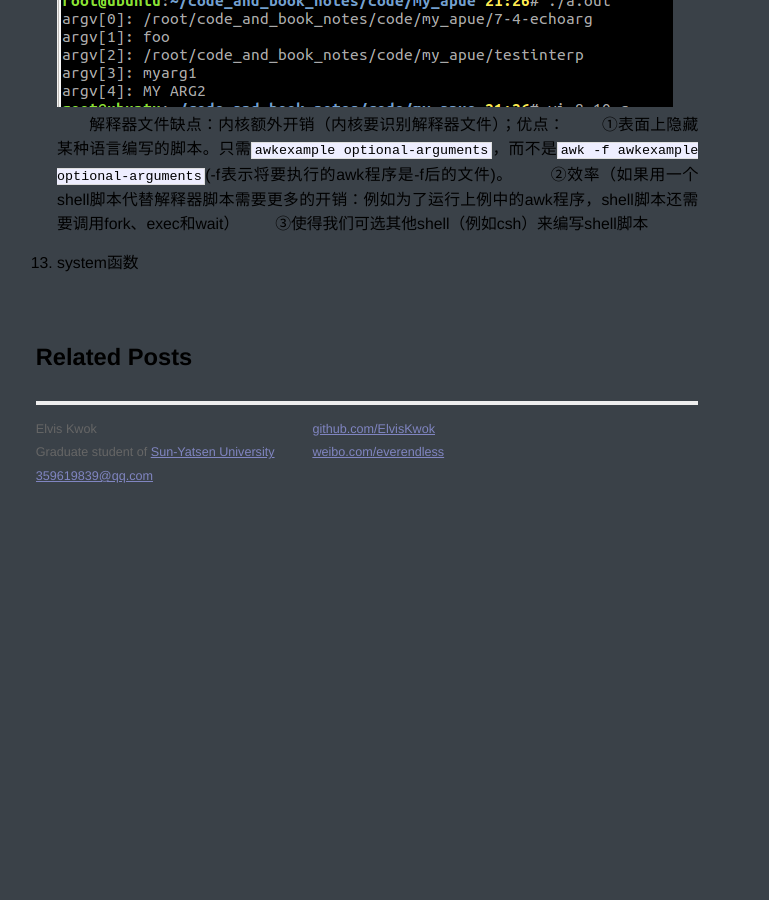
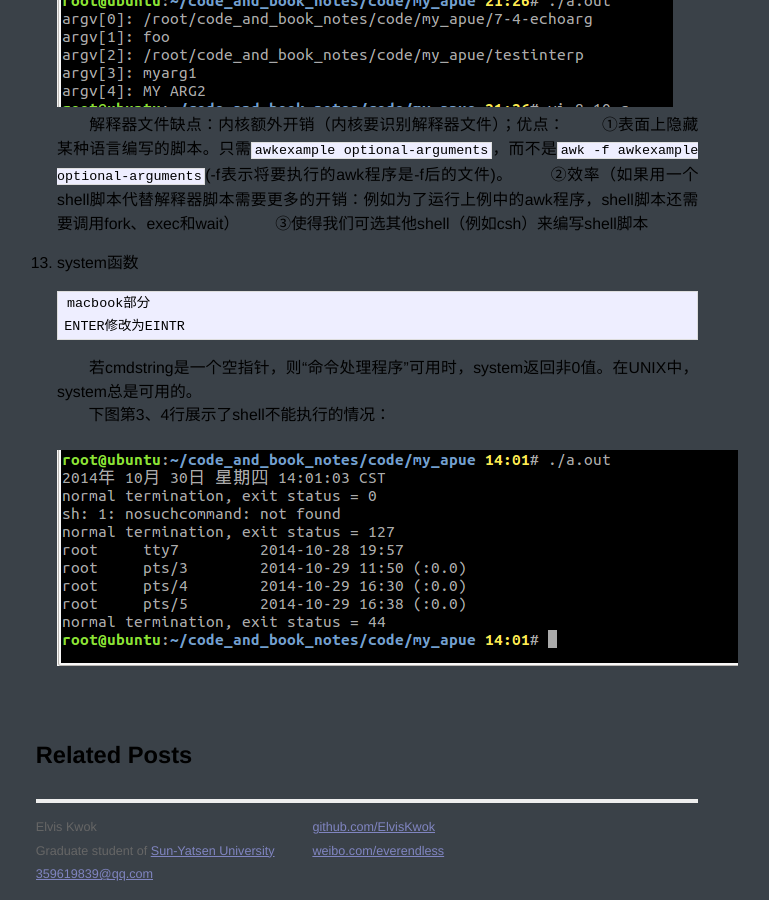
Before and after one commit to ElvisKwok/ElvisKwok.github.io, a Jekyll site: the page built from apue/2014-09-22-notes-of-apue-8.md, in a window 1280 px wide and 900 px high, scrolled down 6818 px. Shown: the whole window, without its empty margins (273-1042 px from the left). Built offline with Jekyll 4.4.1, drawn with Linux system fonts in a browser that asks for light colours; Markdown is read by kramdown in place of the engine named in the settings; comment, search, counter and statistics services are not loaded; before the commit the page ends 7319 px from its top, so only the background shows below that.

Commit message:
half 8.13

````diff
--- a/apue/2014-09-22-notes-of-apue-8.md
+++ b/apue/2014-09-22-notes-of-apue-8.md
@@ -224,6 +224,14 @@ title: Notes of APUE 8
 
 13. system函数
 
+    ```
+    macbook部分
+    ENTER修改为EINTR
+    ```
+　　若cmdstring是一个空指针，则“命令处理程序”可用时，system返回非0值。在UNIX中，system总是可用的。
+　　下图第3、4行展示了shell不能执行的情况：
+　　![img][8.13]
+
 
 <br>
 
@@ -233,3 +241,4 @@ title: Notes of APUE 8
 [8.3.2]: /images/apue/8.3.2.png "property inheritance"
 [8.9]: /images/apue/8.9.png "race condition"
 [8.12]: /images/apue/8.12.png "interpreter file"
+[8.13]: /images/apue/8.13.png "system() status"
````
Also changed, not shown: images/apue/8.13.png (added).
